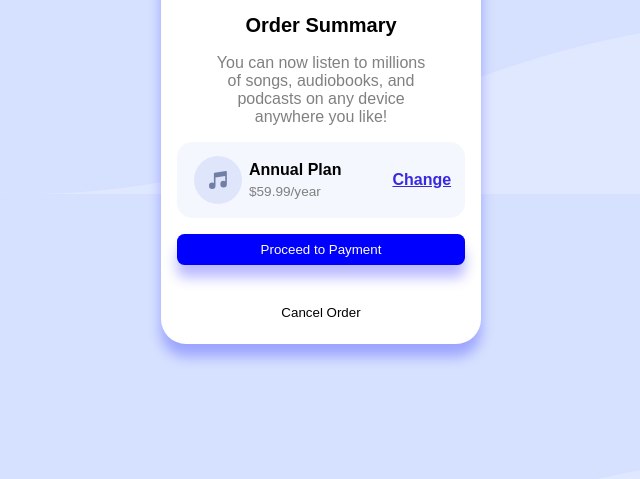
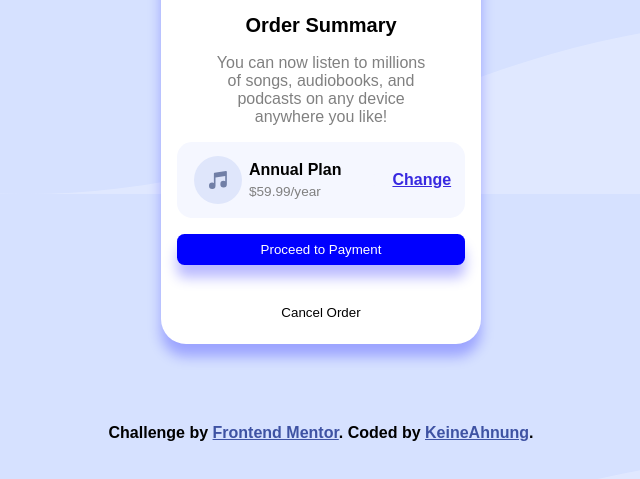
Before and after one commit to TheKeineAhnung/frontendmentor.io, a website: page src/order-summary-component/index.html in a window 1280 px wide. Shown: the part 243-722 px from the top of the page, without its empty margins (319-959 px from the left). Drawn offline with nearby package versions, Linux system fonts and the light colour scheme; files that its build step writes are made by us from their sources; files whose address does not match are found by name; a web font is replaced by a local one.

Commit message:
✨ added attribution

```diff
--- a/src/order-summary-component/_default.scss
+++ b/src/order-summary-component/_default.scss
@@ -16,6 +16,8 @@ body {
 .attribution {
   font-size: 1rem;
   text-align: center;
+  position: relative;
+  top: 20%;
 }
 .attribution a {
   color: hsl(228, 45%, 44%);
--- a/src/order-summary-component/index.html
+++ b/src/order-summary-component/index.html
@@ -41,11 +41,11 @@
       </div>
     </div>
 
-    <!--<div class="attribution">
+    <div class="attribution">
       Challenge by
       <a href="https://www.frontendmentor.io?ref=challenge" target="_blank"
         >Frontend Mentor</a
-      >. Coded by <a href="#">KeineAhnung</a>.
-    </div>-->
+      >. Coded by <a href="https://github.com/TheKeineAhnung">KeineAhnung</a>.
+    </div>
   </body>
 </html>
```
